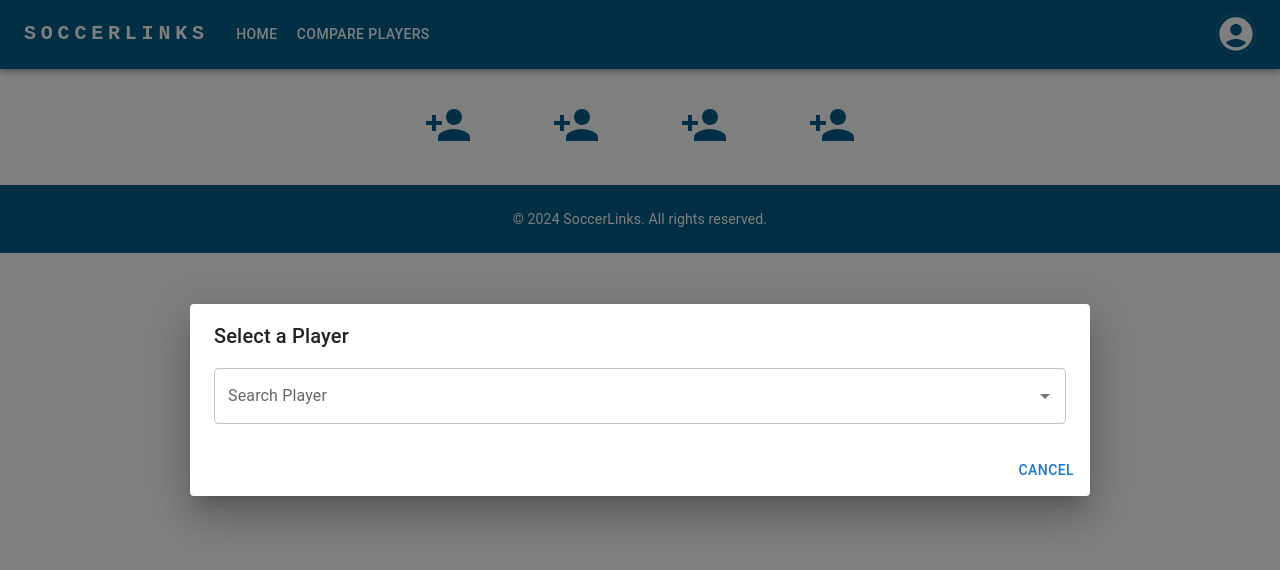
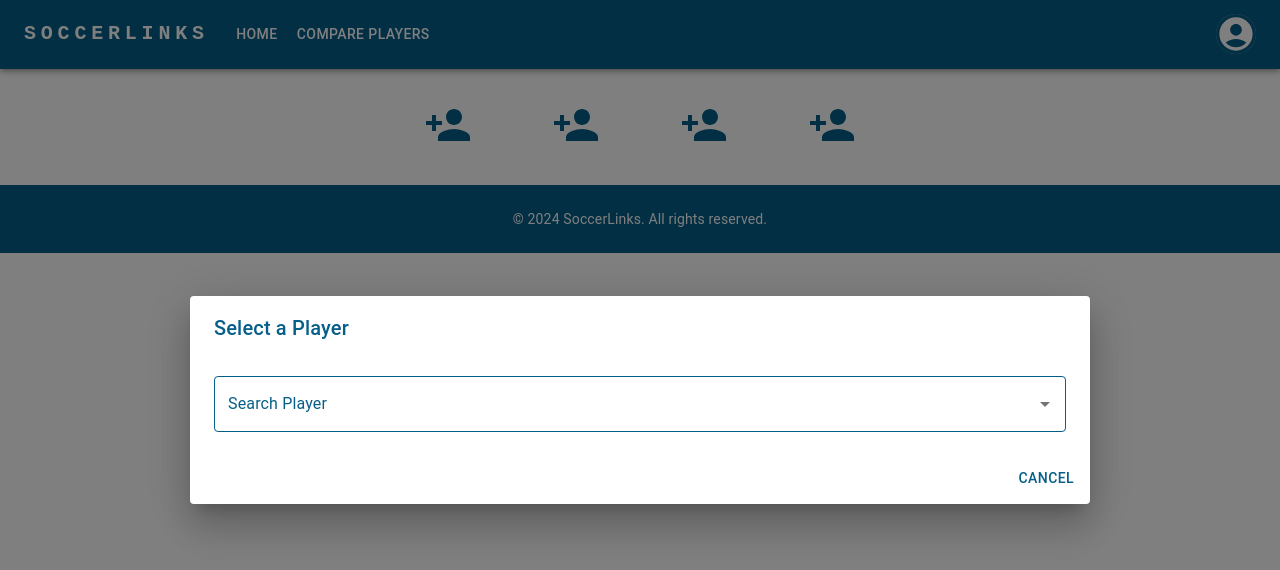
Before and after one commit to asayenju/soccerLink, a React (Create React App) app in the folder frontend/: page / in a window 1280 px wide. Both pictures are taken after a click on the icon 448 px from the left and 124 px from the top of the page. Shown: the top 570 px of the page. Built offline with nearby package versions, Linux system fonts and the light colour scheme.

Commit message:
AddPlayer styling with everything blue and also search bar margin top increased

```diff
--- a/frontend/src/components/AddPlayer.js
+++ b/frontend/src/components/AddPlayer.js
@@ -15,6 +15,7 @@ const players = [
   { name: 'Neymar Jr.', team: 'PSG' },
   { name: 'Kylian Mbappé', team: 'PSG' },
   { name: 'Kevin De Bruyne', team: 'Manchester City' },
+  { name: '', team: '' }, // Option to reset the player selection
   // Add more players here...
 ];
 
@@ -42,7 +43,7 @@ const AddPlayer = () => {
   };
 
   const groupedOptions = players.map((option) => {
-    const firstLetter = option.name[0].toUpperCase();
+    const firstLetter = option.name[0] ? option.name[0].toUpperCase() : '';
     return {
       firstLetter: /[0-9]/.test(firstLetter) ? '0-9' : firstLetter,
       ...option,
@@ -52,7 +53,7 @@ const AddPlayer = () => {
   return (
     <div style={{ display: 'flex', gap: '10vh', justifyContent: 'center', marginTop: '4vh', marginBottom: '4vh' }}>
       {[0, 1, 2, 3].map((index) => (
-        <div key={index}>
+        <div key={index} style={{ textAlign: 'center' }}>
           <PersonAddIcon
             onClick={() => handleClickOpen(index)}
             style={{ cursor: 'pointer', fontSize: '3rem', color: '#065F89' }}
@@ -60,26 +61,56 @@ const AddPlayer = () => {
           <Dialog
             open={open[index]}
             onClose={() => handleClose(index)}
-            maxWidth="md" // Increases the width of the popup
-            fullWidth // Ensures it uses the full width available
+            maxWidth="md"
+            fullWidth
           >
-            <DialogTitle>Select a Player</DialogTitle>
+            <DialogTitle sx={{ color: '#065F89' }}>Select a Player</DialogTitle>
             <DialogContent>
               <Autocomplete
                 options={groupedOptions.sort((a, b) => -b.firstLetter.localeCompare(a.firstLetter))}
                 groupBy={(option) => option.firstLetter}
                 getOptionLabel={(option) => option.name}
-                renderInput={(params) => <TextField {...params} label="Search Player" />}
+                renderInput={(params) => (
+                  <TextField
+                    {...params}
+                    label="Search Player"
+                    sx={{
+                      marginTop: '1rem',
+                      '& .MuiOutlinedInput-root': {
+                        '& fieldset': {
+                          borderColor: '#065F89',
+                        },
+                        '&:hover fieldset': {
+                          borderColor: '#065F89',
+                        },
+                        '&.Mui-focused fieldset': {
+                          borderColor: '#065F89',
+                        },
+                      },
+                      '& .MuiInputLabel-root': {
+                        color: '#065F89',
+                      },
+                      '& .MuiInputBase-input': {
+                        color: '#065F89',
+                      },
+                    }}
+                  />
+                )}
                 onChange={(event, value) => handleSelectPlayer(value, index)}
-                sx={{ width: '100%' }} // Ensures the autocomplete field matches the popup width
+                sx={{
+                  width: '100%',
+                  '& .MuiAutocomplete-option': {
+                    color: '#065F89',
+                  },
+                }}
               />
             </DialogContent>
             <DialogActions>
-              <Button onClick={() => handleClose(index)}>Cancel</Button>
+              <Button onClick={() => handleClose(index)} sx={{color: "#065F89"}}>Cancel</Button>
             </DialogActions>
           </Dialog>
           {selectedPlayer[index] && (
-            <div>{selectedPlayer[index].name}</div>
+            <div style={{ color: '#065F89' }}>{selectedPlayer[index].name || ''}</div>
           )}
         </div>
       ))}
```
